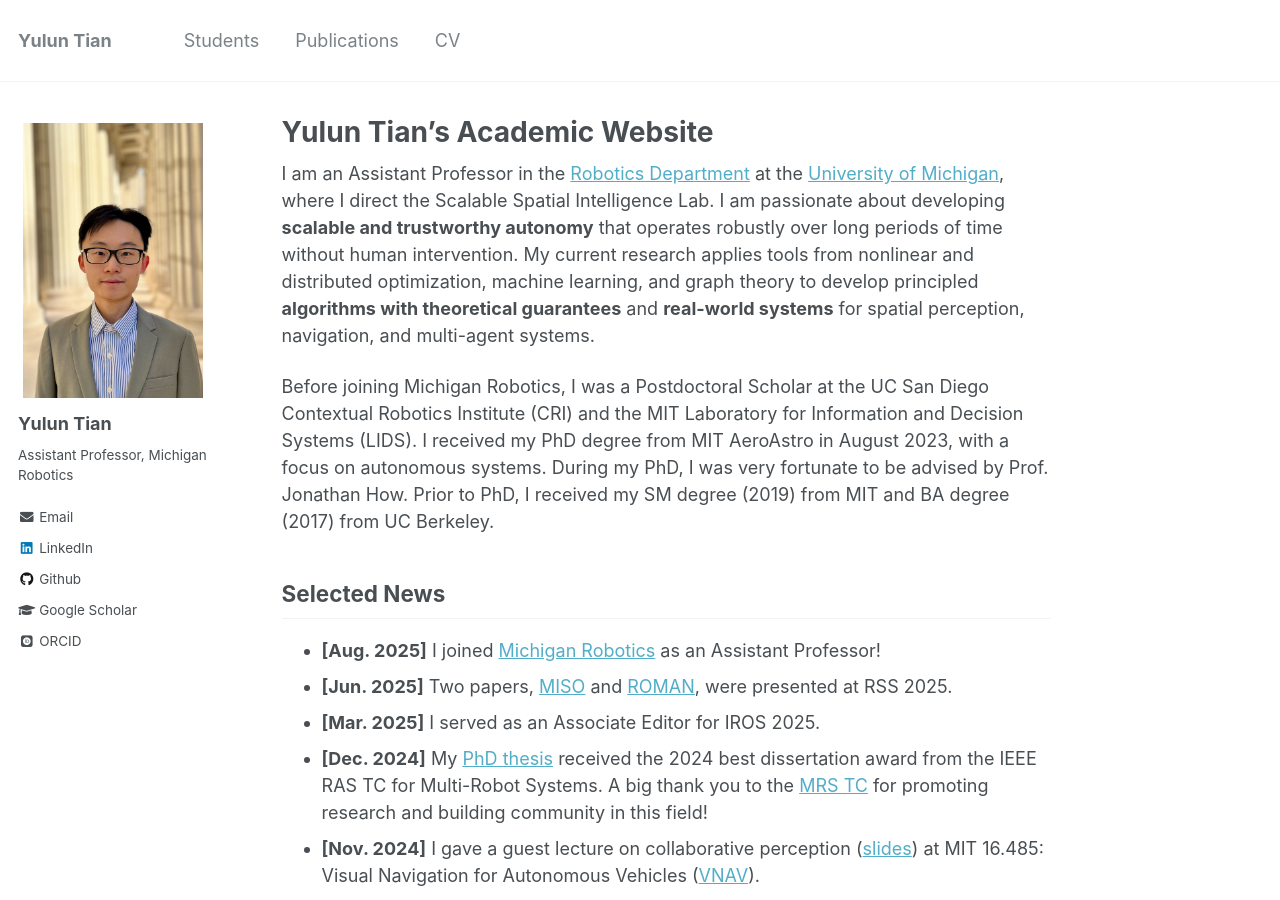
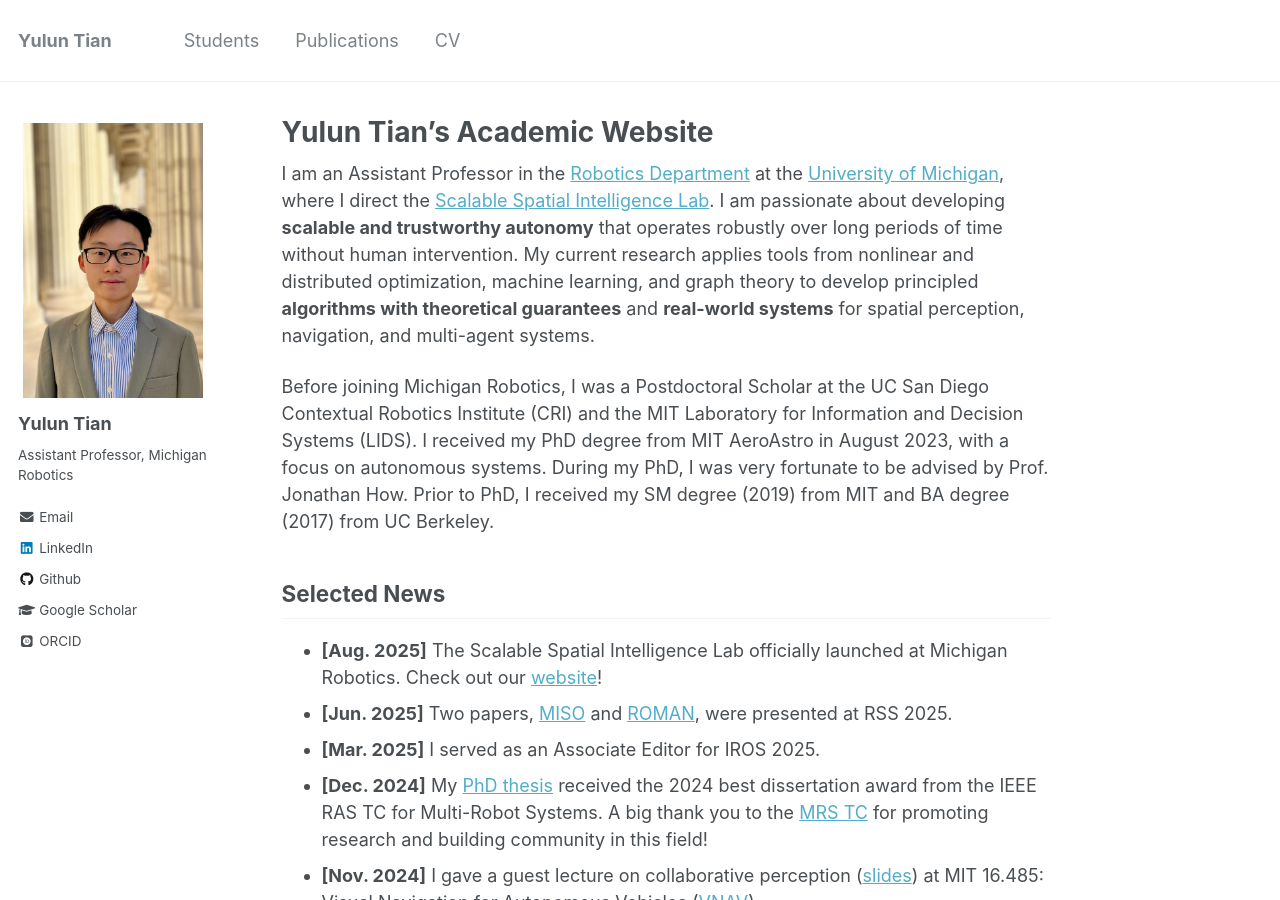
Before and after one commit to yuluntian/yuluntian.github.io, a Jekyll site: the page built from _pages/about.md, in a window 1280 px wide and 900 px high. Built offline with Jekyll 4.4.1, drawn with Linux system fonts in a browser that asks for light colours; some web fonts are replaced.

Commit message:
Add link to lab website

```diff
--- a/_pages/about.md
+++ b/_pages/about.md
@@ -14,7 +14,7 @@ redirect_from:
 }
 </style>
 
-I am an Assistant Professor in the [Robotics Department](https://robotics.umich.edu/) at the [University of Michigan](https://umich.edu/), where I direct the Scalable Spatial Intelligence Lab.
+I am an Assistant Professor in the [Robotics Department](https://robotics.umich.edu/) at the [University of Michigan](https://umich.edu/), where I direct the [Scalable Spatial Intelligence Lab](https://ssi.robotics.umich.edu/).
 I am passionate about developing **scalable and trustworthy autonomy** that operates robustly over long periods of time without human intervention.
 My current research applies tools from nonlinear and distributed optimization, machine learning, and graph theory to develop principled **algorithms with theoretical guarantees** and **real-world systems** for spatial perception, navigation, and multi-agent systems.
 
@@ -25,7 +25,7 @@ Prior to PhD, I received my SM degree (2019) from MIT and BA degree (2017) from
 
 Selected News
 ------
-* **[Aug. 2025]** I joined [Michigan Robotics](https://robotics.umich.edu/) as an Assistant Professor!
+* **[Aug. 2025]** The Scalable Spatial Intelligence Lab officially launched at Michigan Robotics. Check out our [website](https://ssi.robotics.umich.edu/)!
 * **[Jun. 2025]** Two papers, [MISO](https://existentialrobotics.org/miso_rss25/) and [ROMAN](https://acl.mit.edu/roman/), were presented at RSS 2025.
 * **[Mar. 2025]** I served as an Associate Editor for IROS 2025.
 * **[Dec. 2024]** My [PhD thesis](https://dspace.mit.edu/handle/1721.1/152675) received the 2024 best dissertation award from the IEEE RAS TC for Multi-Robot Systems. A big thank you to the [MRS TC](https://www.multirobotsystems.org/) for promoting research and building community in this field!
```
